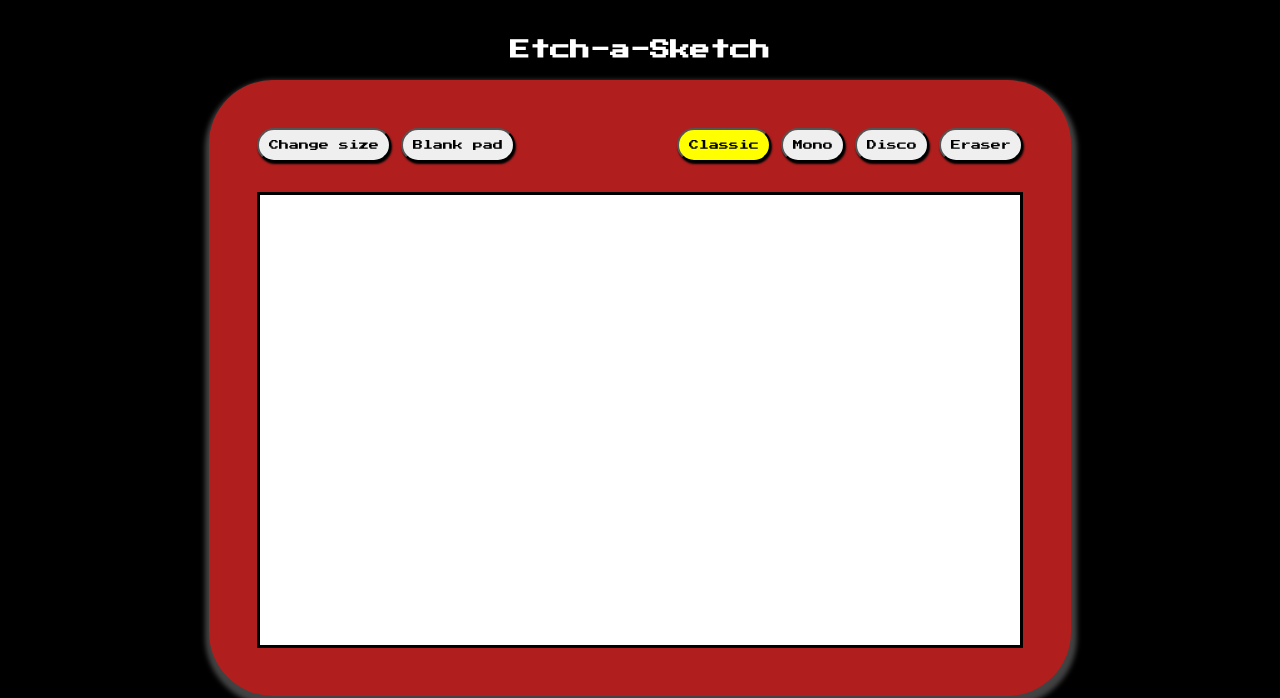
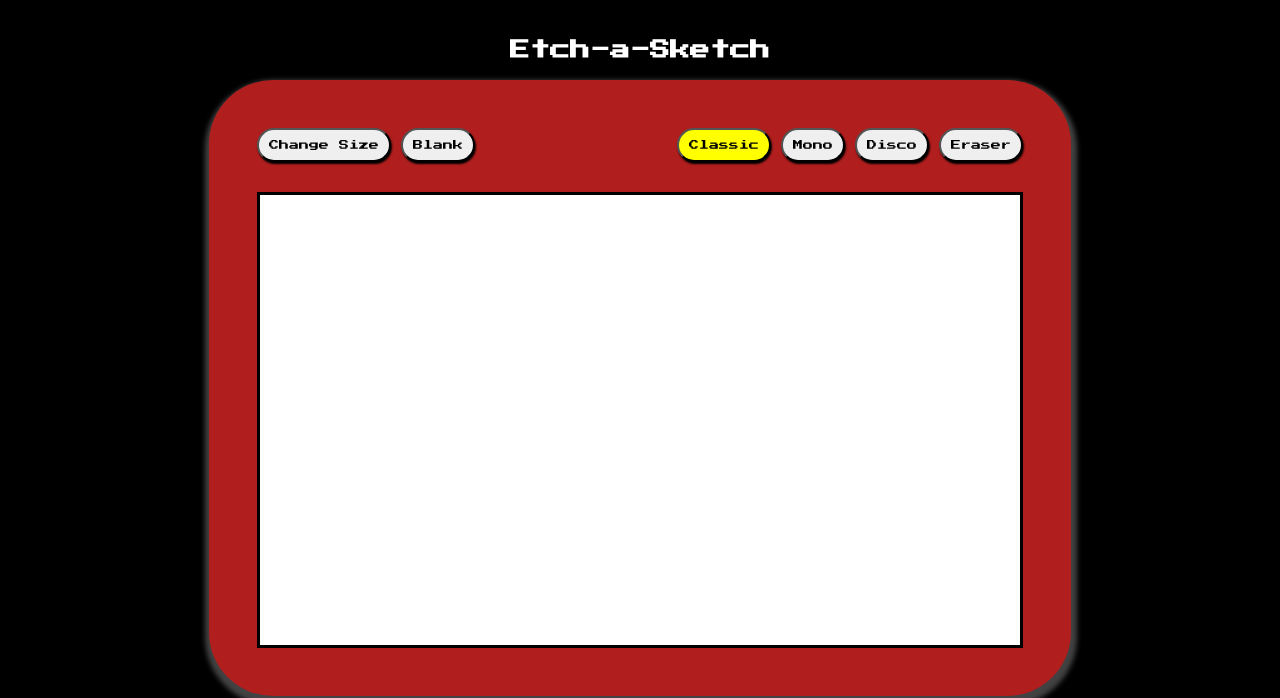
Before and after one commit to janbornindec/etch-a-sketch, a plain HTML site: page index.html in a window 1280 px wide. Shown: the top 698 px of the page. Drawn offline with Linux system fonts and the light colour scheme; a web font is replaced by a local one.

Commit message:
Change blank pad to blank on button

```diff
--- a/index.html
+++ b/index.html
@@ -12,8 +12,8 @@
         <div class="sketch-pad">
             <div class="buttons">
                 <div class="first">
-                    <button class="pad">Change size</button>
-                    <button class="blank">Blank pad</button>
+                    <button class="pad">Change Size</button>
+                    <button class="blank">Blank</button>
                 </div>
                 <div class="second">
                     <button class="modes classic">Classic</button>
```
